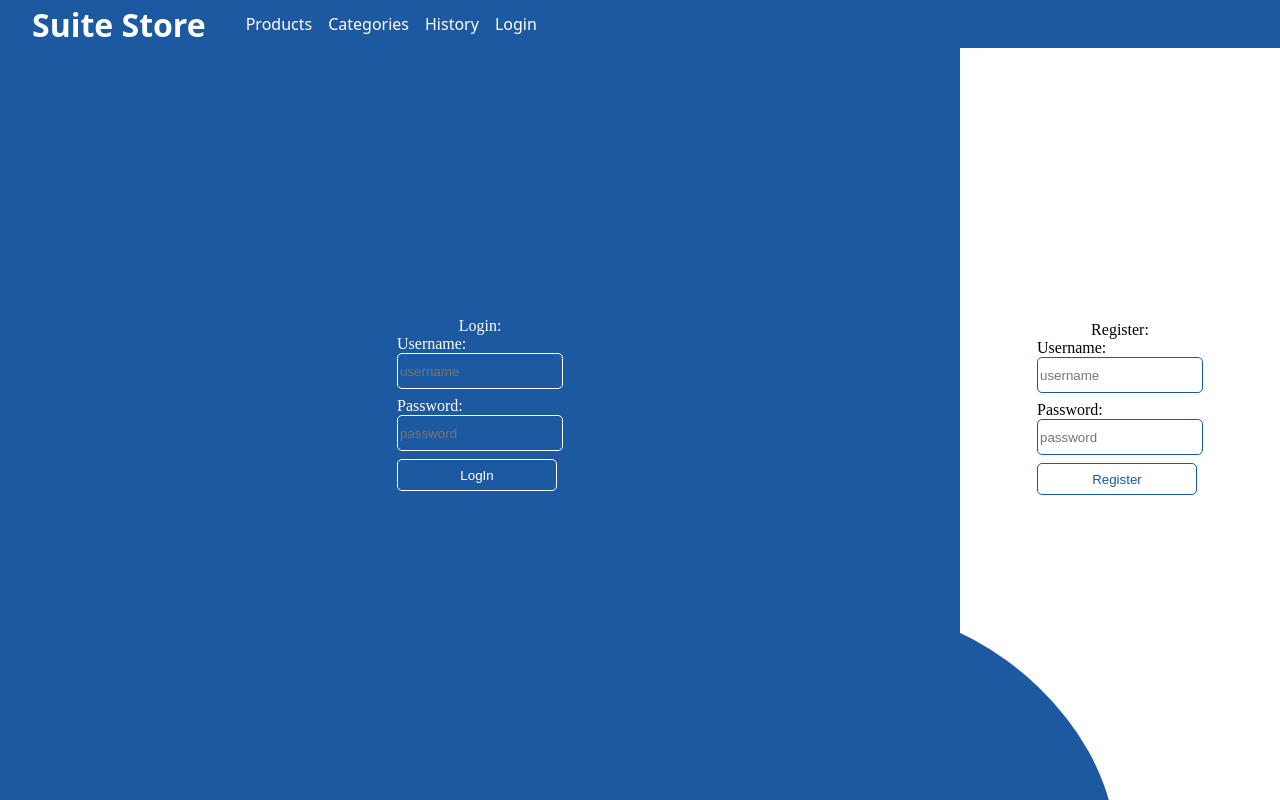
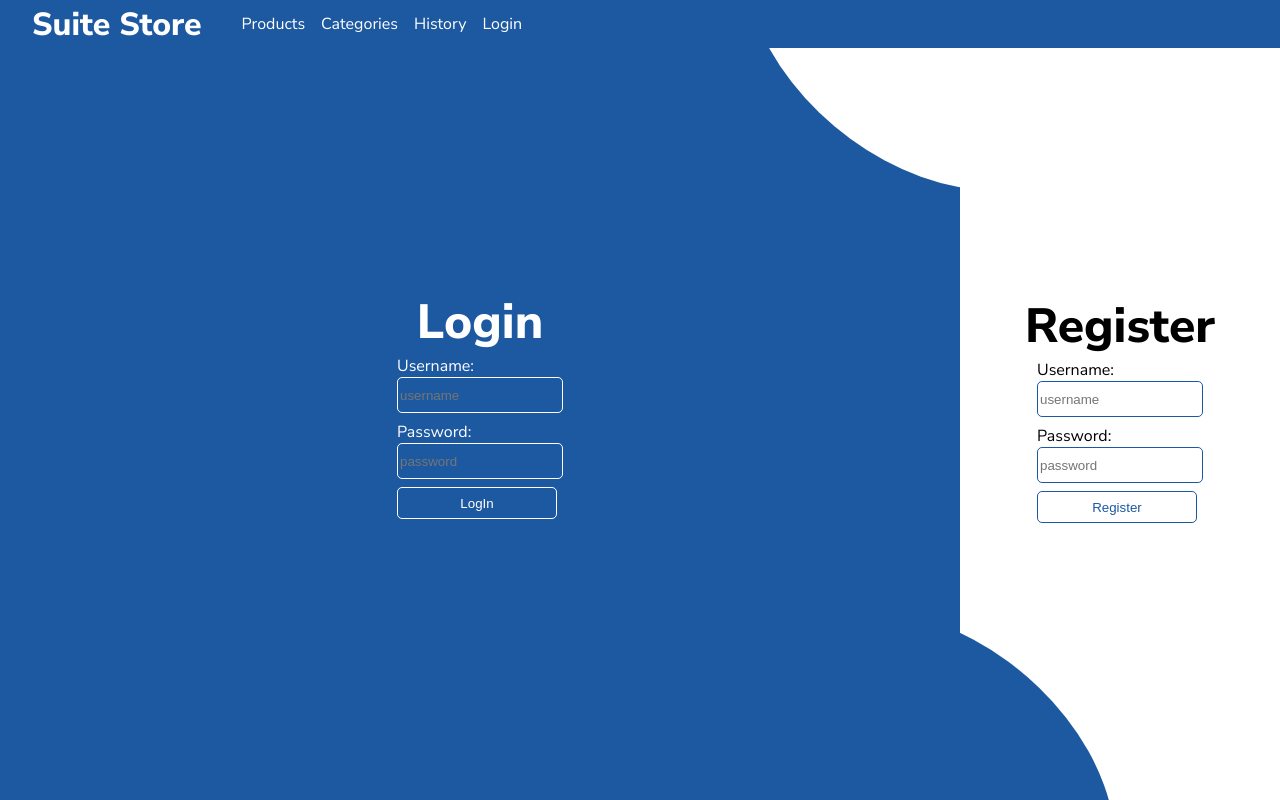
Before and after one commit to GustavoTrentinidev/desafio-soft-php, a PHP site: page /pages/auth.html in a window 1280 px wide. Run offline with PHP 8.4, Linux system fonts and the light colour scheme.

Commit message:
css auth changes

```diff
--- a/front-antigo/auth.js
+++ b/front-antigo/auth.js
@@ -1,13 +1,15 @@
 const login = document.getElementById('form-login-side')
 const register = document.getElementById('form-register-side')
-const ball = document.getElementById('bola')
-
+const ball = document.querySelectorAll('.bola')
+console.log(ball)
 addEventListener("mouseover", (event) => {
-    if(event.srcElement == login){
-        toggleclassesBetweenSides(login,register)
-    }else if(event.srcElement == register){
-        toggleclassesBetweenSides(register,login)
-    }
+    setTimeout(()=>{
+        if(event.srcElement == login){
+            toggleclassesBetweenSides(login,register)
+        }else if(event.srcElement == register){
+            toggleclassesBetweenSides(register,login)
+        }
+    }, 200)
 });
 
 
@@ -23,6 +25,8 @@ function toggleclassesBetweenSides(openSide, closeSide){
 }
 
 function toggleBall(){
-    ball.classList.toggle("azul")
-    ball.classList.toggle("branco")
+    ball[1].classList.toggle("azul")
+    ball[1].classList.toggle("branco")
+    ball[0].classList.toggle("azul")
+    ball[0].classList.toggle("branco")
 }
--- a/front-antigo/pages/auth.html
+++ b/front-antigo/pages/auth.html
@@ -29,7 +29,7 @@
     </div>
     <main>
         <div class="form login opened" id="form-login-side">
-            Login:
+            <span class="auth-title">Login</span>
             <form onsubmit="suiteStore.setLoginInfo(event)">
                 <div class="auth-form-data">
                     <label for="username">Username: </label>
@@ -44,10 +44,11 @@
                     <div id="error-login">Credenciais erradas.</div>
                 </div>
             </form>
+            <div class="bola branco" id="bola"></div>
             <div class="bola azul" id="bola"></div>
         </div>
         <div class="form register closed" id="form-register-side">
-            Register:
+            <span class="auth-title">Register</span>
             <form onsubmit="suiteStore.setRegisterInfo(event)">
                 <div class="auth-form-data">
                     <label for="username">Username: </label>
--- a/front-antigo/styles/auth.css
+++ b/front-antigo/styles/auth.css
@@ -1,9 +1,17 @@
+@import url('https://fonts.googleapis.com/css2?family=Nunito+Sans:opsz,wght@6..12,200;6..12,300;6..12,400;6..12,500;6..12,600;6..12,800;6..12,1000&display=swap');
+
 main {
     display: flex;
     justify-content: center;
     align-items: center;
     height: calc(100vh - 3rem);
     overflow: hidden;
+}
+
+.auth-title{
+    font-weight: 900;
+    font-size: 3rem;
+    font-family: 'Nunito Sans', sans-serif;
 }
 
 .opened {
@@ -86,12 +94,22 @@ main {
     width: 350px;
     height: 350px;
     border-radius: 100%;
-    bottom: -10rem;
     right: -9rem;
+    transition: all 0.5s ease-in-out;
+}
+
+.bola:not(:last-child){
+    top: -13rem;
     transform: skew(20deg);
-    transition: all 0.5s ease-in-out;
 
 }
+
+.bola:last-child{
+    bottom: -10rem;
+    transform: skew(20deg);
+}
+
+
 
 .azul{
     background-color: #1d59a1;
--- a/front-antigo/styles/header.css
+++ b/front-antigo/styles/header.css
@@ -1,6 +1,9 @@
+@import url('https://fonts.googleapis.com/css2?family=Nunito+Sans:opsz,wght@6..12,200;6..12,300;6..12,400;6..12,500;6..12,600;6..12,800;6..12,1000&display=swap');
+
 body{
     margin: 0;
     padding: 0;
+    font-family: 'Nunito Sans', sans-serif;
 }
 
 .header{
@@ -9,7 +12,6 @@ body{
     background-color: #1d59a1;
     padding-left: 2rem;
     height: 3rem;
-    font-family: system-ui, -apple-system, BlinkMacSystemFont, 'Segoe UI', Roboto, Oxygen, Ubuntu, Cantarell, 'Open Sans', 'Helvetica Neue', sans-serif;
 }
 
 .store-title a, .header-itens li a{
```
